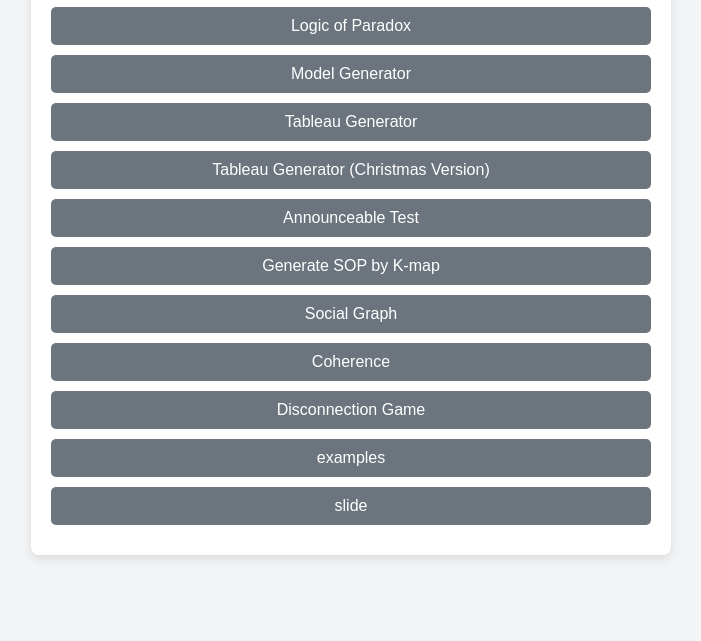
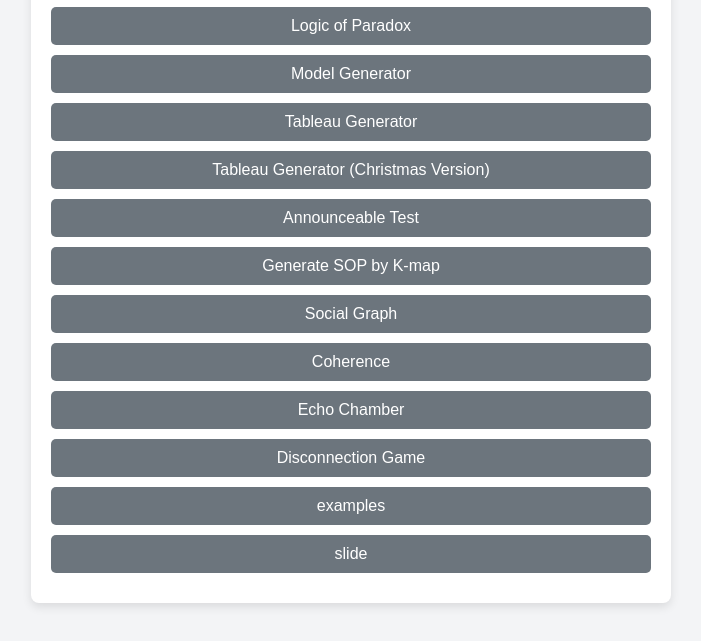
Before and after one commit to Raycaesar/Ray.github.io, a plain HTML site: page index.html in a window 1280 px wide. Shown: the part 159-800 px from the top of the page, without its empty margins (289-990 px from the left). Drawn offline with Linux system fonts and the light colour scheme.

Commit message:
Update index.html

```diff
--- a/index.html
+++ b/index.html
@@ -52,6 +52,7 @@
         <a href="Social_Graph/k_map.html">Generate SOP by K-map</a>
         <a href="Social_Graph/index1.html">Social Graph</a>
         <a href="Coherence/coherence.html">Coherence</a>
+        <a href="Echo_Chamber/Chamber.html">Echo Chamber</a>
         <a href="disconnect/disconnect.html">Disconnection Game</a>
         <a href="examples/BD_dist.html">examples</a>
         <a href="Slide/Mathematical_Logic.html">slide</a>
```
